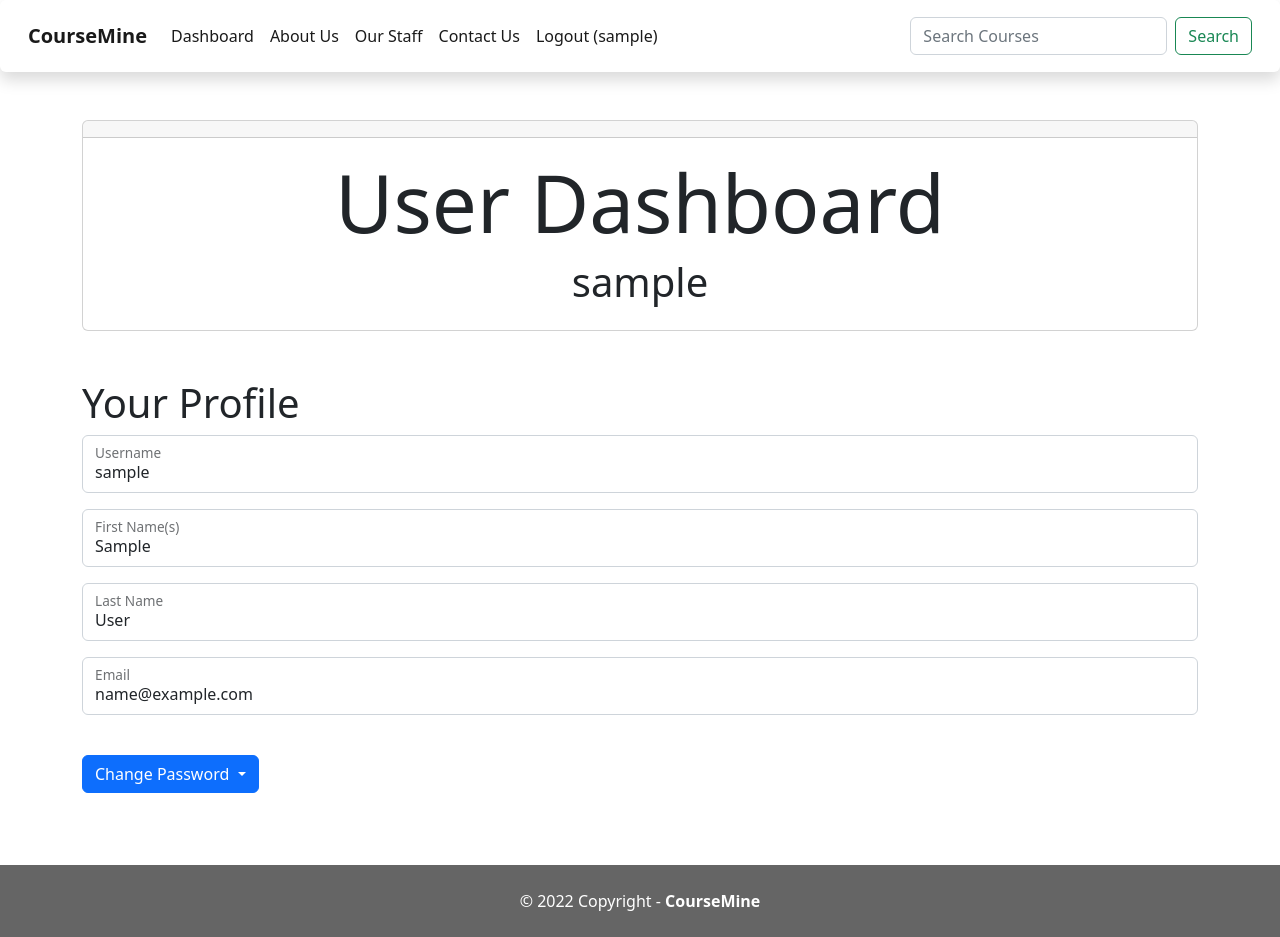
After one commit to Tommy-Burns/SchoolSystem, a Django app: a page that uses accounts/templates/profile.html in a window 1280 px wide. The commit adds this page. Run offline with Django 3.2, Linux system fonts and the light colour scheme; the visitor is signed in with stand-in values (Sample User, id 1); parts of the project's set-up code (start-up, migrations or seed data) failed here and were passed over.

Commit message:
user profile page created

```diff
--- a/accounts/templates/dashboard.html
+++ b/accounts/templates/dashboard.html
@@ -18,12 +18,12 @@
       <div class="col">
         <div class="p-3" style="width: 13rem; background: rgba(255, 255, 255, 0);">
           <div class="container">
-            <button type="button" class="btn btn-primary position-relative btn-lg">
+            <a type="button" class="btn btn-primary position-relative btn-lg" href="{% url 'user_profile' user.username %}">
               Profile
               <span class="position-absolute top-0 start-100 translate-middle p-2 bg-danger border border-light rounded-circle">
                 <span class="visually-hidden">New alerts</span>
               </span>
-            </button>
+            </a>
           </div>
             <br>
           <div class="container">
--- /dev/null
+++ b/accounts/templates/profile.html
@@ -0,0 +1,54 @@
+{% extends 'base.html' %}
+{% block content %}
+
+<div class="card text-center">
+    <div class="card-header">
+
+    </div>
+    <div class="card-body">
+      <h6 class="display-1">User Dashboard</h6>
+      <h1 class="display-6">{{ user.username }}</h1>
+    </div>
+  </div>
+
+  <!-- Details -->
+  <br><br>
+  <h1 class="display-6">Your Profile</h1>
+  <div class="form-floating mb-3">
+    <input type="text" class="form-control" id="floatingInput" placeholder="Username" value="{{ user.username }}" readonly>
+    <label for="floatingInput">Username</label>
+  </div>
+  <div class="form-floating mb-3">
+    <input type="text" class="form-control" id="floatingInput" placeholder="First Name(s)" value="{{ user.first_name }}" readonly>
+    <label for="floatingInput">First Name(s)</label>
+  </div>
+  <div class="form-floating mb-3">
+    <input type="text" class="form-control" id="floatingInput" placeholder="Last Name" value="{{ user.last_name }}" readonly>
+    <label for="floatingInput">Last Name</label>
+  </div>
+  <div class="form-floating mb-3">
+    <input type="email" class="form-control" id="floatingEmail" placeholder="Email" value="{{ user.email }}" readonly>
+    <label for="floatingEmail">Email</label>
+  </div>
+  <br>
+  <!-- End of Details -->
+
+<div class="dropdown">
+    <button type="button" class="btn btn-primary dropdown-toggle" data-bs-toggle="dropdown" aria-expanded="false" data-bs-auto-close="outside">
+      Change Password
+    </button>
+    <form class="dropdown-menu p-4" method="POST">
+      {% csrf_token %}
+      <div class="mb-3">
+        <label for="exampleDropdownFormPassword2" class="form-label">Current Password</label>
+        <input type="password" class="form-control" id="exampleDropdownFormPassword2" placeholder="Current Password">
+      </div>
+      <div class="mb-3">
+        <label for="exampleDropdownFormPassword2" class="form-label">New Password</label>
+        <input type="password" class="form-control" id="exampleDropdownFormPassword2" placeholder=" New Password">
+      </div>
+
+      <button type="submit" class="btn btn-primary">Change</button>
+    </form>
+  </div>
+{% endblock content %}
--- a/accounts/urls.py
+++ b/accounts/urls.py
@@ -8,4 +8,5 @@ urlpatterns = [
     path('dashboard/', views.user_dashboard, name='dashboard'),
     path('save_course/', views.save_course, name='save_course'),
     path('resume-course/<str:course_name>/', views.resume_course, name='resume_course'),
+    path('profile/<str:user_name>/', views.user_profile, name='user_profile'),
 ]
--- a/accounts/views.py
+++ b/accounts/views.py
@@ -70,8 +70,6 @@ def user_dashboard(request):
             courses.append(course_to_add)
         else:
             courses.append(course_to_add)
-    # print('***********************COURSES********************', courses)
-    # print('***********************COURSES -- 0 ********************', courses[0])
     return render(request, 'dashboard.html', {
         'courses': courses,
     })
@@ -96,9 +94,7 @@ def save_course(request):
 
 @login_required
 def resume_course(request, course_name):
-    print('***********************COURSES NAME********************', course_name)
     course = get_object_or_404(Courses, name=course_name)
-    print('***********************COURSE FOUND********************', course)
     rangge = ['One', 'Two', 'Three', 'Four', 'Five', 'Six', 'Seven', 'Eight', 'Nine', 'Ten', 'Eleven', 'Twelve', 'Thirteen', 'Fourteen', 'Fifteen']
     rangge1 = range(4)
     num = random.randint(35, 95)
@@ -108,3 +104,9 @@ def resume_course(request, course_name):
         'rangge1': rangge1,
         'num': num,
     })
+
+
+@login_required
+def user_profile(request, user_name):
+    user_name = request.user.username
+    return render(request, 'profile.html', {})
```
